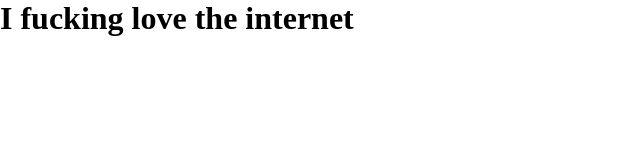
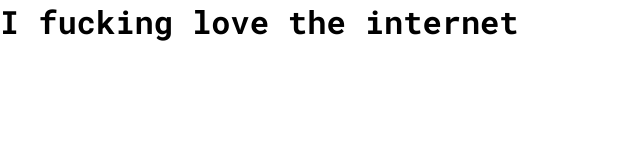
Before and after one commit to junaga/junaga-name, a plain HTML site: page index.html in a window 1280 px wide. Shown: the whole page, without its empty margins (0-640 px from the left). Drawn offline with Linux system fonts and the light colour scheme.

Commit message:
set google fonts

```diff
--- a/index.html
+++ b/index.html
@@ -11,6 +11,15 @@
       name="description"
       content="Junagas' (Hermann Stanew) Homepage and blog"
     />
+
+    <style>
+      @import url("https://fonts.googleapis.com/css2?family=Open+Sans&family=Roboto+Mono:wght@400;700&display=swap");
+
+      body {
+        font-family: "Open Sans", sans-serif;
+        font-family: "Roboto Mono", monospace;
+      }
+    </style>
   </head>
 
   <body>
```
